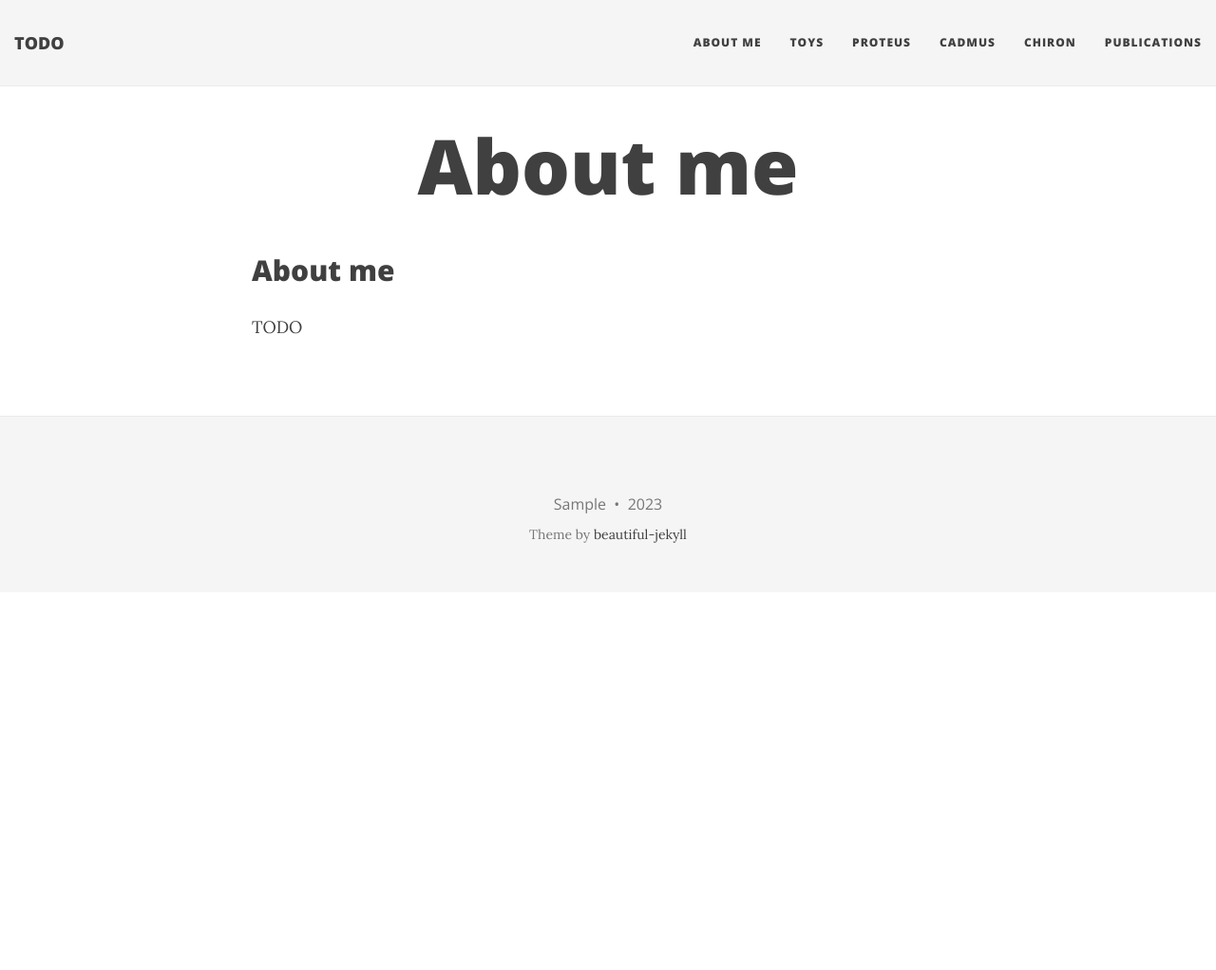
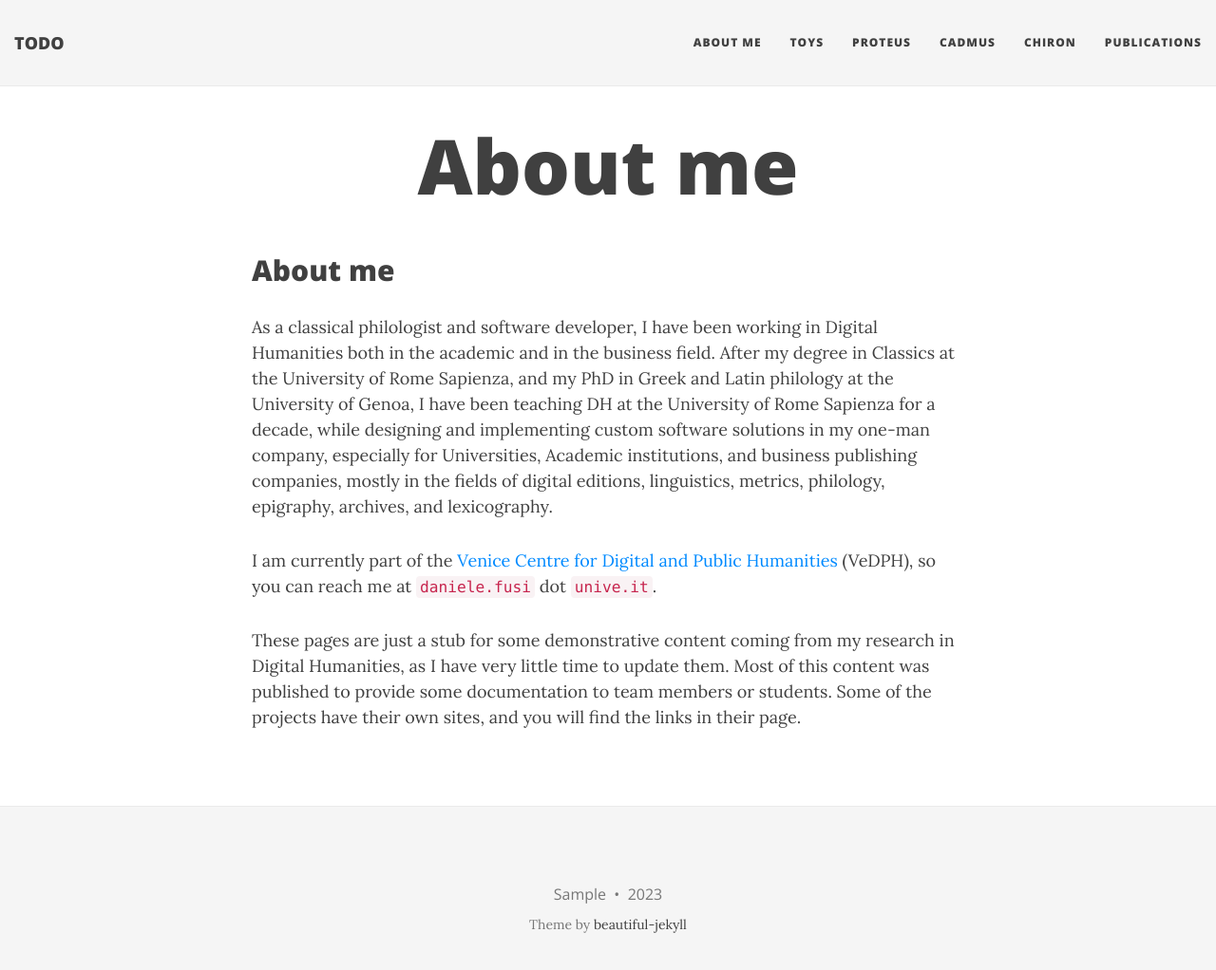
Before and after one commit to Myrmex/overview, a Jekyll site: the page built from aboutme.md, in a window 1280 px wide and 1035 px high. Shown: the top 1022 px of the window at 95% size. Built offline with Jekyll 4.4.1, drawn with Linux system fonts in a browser that asks for light colours; nearby versions of some CDN libraries; our own code applies the rules of GitHub Pages for plain Markdown files.

Commit message:
Update aboutme.md

```diff
--- a/aboutme.md
+++ b/aboutme.md
@@ -4,4 +4,8 @@ layout: page
 
 ## About me
 
-TODO
+As a classical philologist and software developer, I have been working in Digital Humanities both in the academic and in the business field. After my degree in Classics at the University of Rome Sapienza, and my PhD in Greek and Latin philology at the University of Genoa, I have been teaching DH at the University of Rome Sapienza for a decade, while designing and implementing custom software solutions in my one-man company, especially for Universities, Academic institutions, and business publishing companies, mostly in the fields of digital editions, linguistics, metrics, philology, epigraphy, archives, and lexicography.
+
+I am currently part of the [Venice Centre for Digital and Public Humanities](https://www.unive.it/pag/39287) (VeDPH), so you can reach me at `daniele.fusi` dot `unive.it`.
+
+These pages are just a stub for some demonstrative content coming from my research in Digital Humanities, as I have very little time to update them. Most of this content was published to provide some documentation to team members or students. Some of the projects have their own sites, and you will find the links in their page.
```
